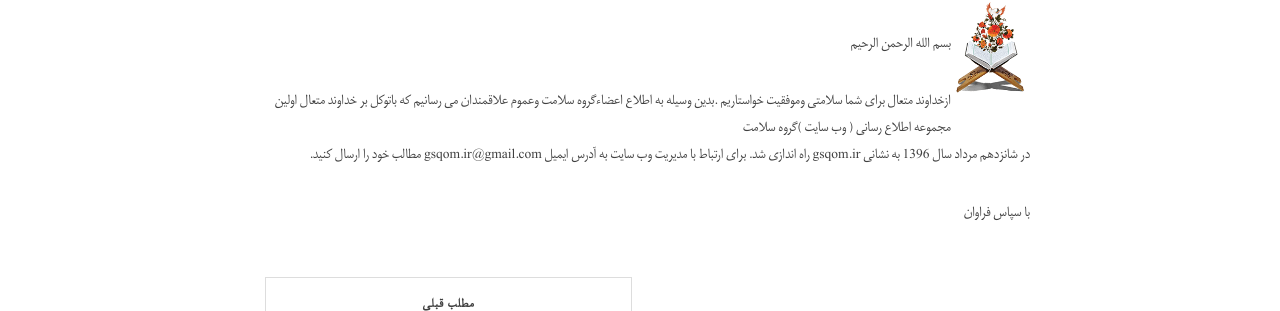
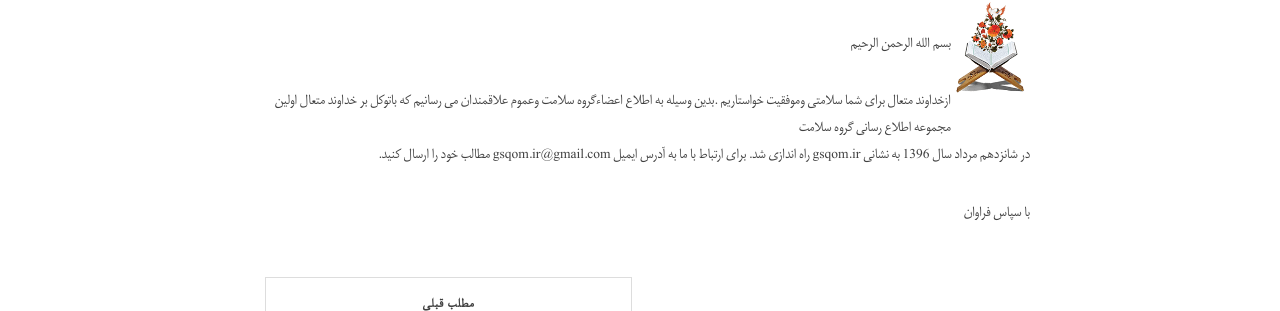
Before and after one commit to grouh-salamat/grouh-salamat.github.io, a Jekyll site: the page built from _posts/2017-08-22-p20.markdown, in a window 1280 px wide. Shown: the part 943-1254 px from the top of the page. Built offline with Jekyll 4.4.1, drawn with Linux system fonts in a browser that asks for light colours; comment, search, counter and statistics services are not loaded.

Commit message:
Update 2017-08-22-p20.markdown

```diff
--- a/_posts/2017-08-22-p20.markdown
+++ b/_posts/2017-08-22-p20.markdown
@@ -41,9 +41,8 @@ tags:
 
 ازخداوند متعال برای شما سلامتی وموفقیت خواستاریم .بدین وسیله
 به اطلاع اعضاءگروه سلامت وعموم علاقمندان می رسانیم که
-باتوکل  بر خداوند متعال اولین مجموعه اطلاع رسانی
-( وب سایت )گروه سلامت
+باتوکل  بر خداوند متعال اولین مجموعه اطلاع رسانی گروه سلامت
 در شانزدهم مرداد سال 1396   به نشانی gsqom.ir راه اندازی شد.
-برای ارتباط با مدیریت وب سایت به آدرس ایمیل gsqom.ir@gmail.com مطالب خود را ارسال کنید.
+برای ارتباط با ما به آدرس ایمیل gsqom.ir@gmail.com مطالب خود را ارسال کنید.
 
 با سپاس فراوان
```
